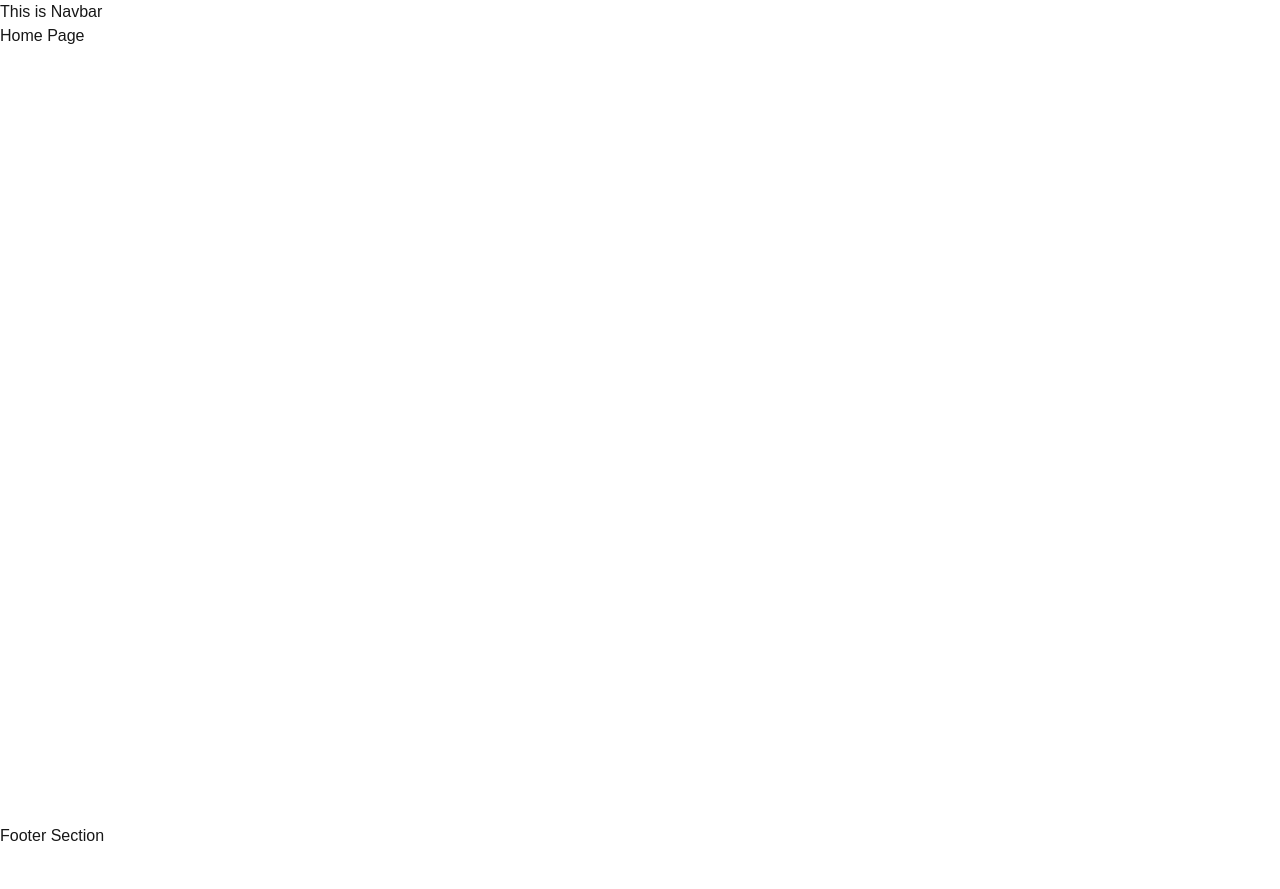
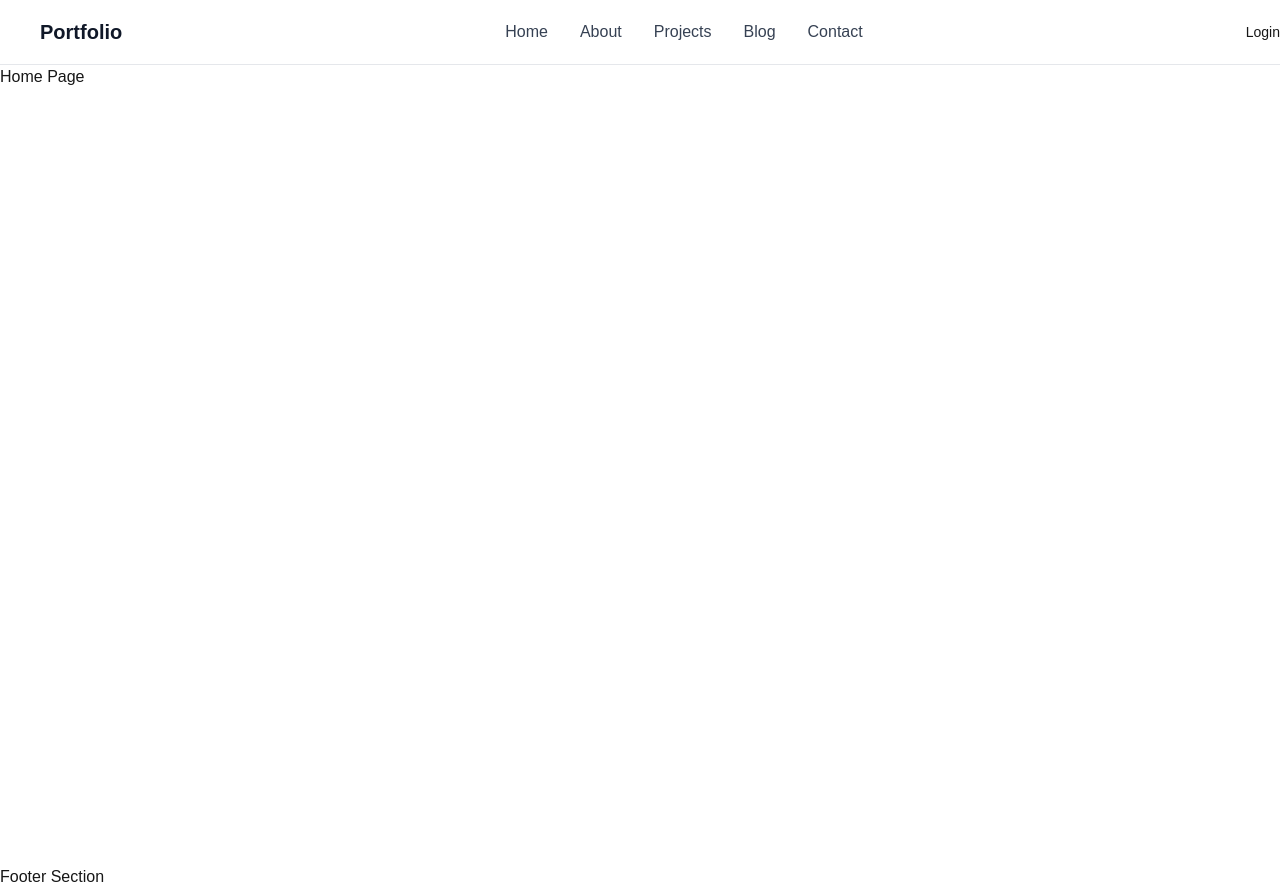
Before and after one commit to mdmasharafilhossain/Portfolio-builder-Client, a Next.js app: page / in a window 1280 px wide. Before the commit the page ends 848 px from the top, so only its background shows below. Built offline with nearby package versions, Linux system fonts and the light colour scheme.

Commit message:
Navbar Basi Deisgn Added

```diff
--- a/src/app/components/shared/Navbar/Navbar.tsx
+++ b/src/app/components/shared/Navbar/Navbar.tsx
@@ -1,9 +1,10 @@
+import Navigation from "./Navigation";
 
 
 const Navbar = () => {
     return (
-        <div>
-            <h1>This is Navbar</h1>
+        <div >
+            <Navigation/>
         </div>
     );
 };
--- /dev/null
+++ b/src/app/components/shared/Navbar/Navigation.tsx
@@ -0,0 +1,185 @@
+
+'use client';
+
+import React, { useState } from 'react';
+import Link from 'next/link';
+// import { useAuth } from '@/context/AuthContext';
+// import { useTheme } from '@/context/ThemeContext';
+import {
+  Sun,
+  Moon,
+  Menu,
+  X,
+  User,
+  LogOut,
+  Settings
+} from 'lucide-react';
+
+const Navigation: React.FC = () => {
+  const [isOpen, setIsOpen] = useState(false);
+  const [isProfileOpen, setIsProfileOpen] = useState(false);
+//   const { user, logout, isAuthenticated } = useAuth();
+//   const { theme, toggleTheme } = useTheme();
+
+  const navigation = [
+    { name: 'Home', href: '/' },
+    { name: 'About', href: '/#about' },
+    { name: 'Projects', href: '/#projects' },
+    { name: 'Blog', href: '/blogs' },
+    { name: 'Contact', href: '/#contact' },
+  ];
+
+//   const handleLogout = () => {
+//     logout();
+//     setIsProfileOpen(false);
+//   };
+const isAuthenticated = false;
+const user = { name: "John Doe" };
+const theme = 'light';
+  return (
+    <nav className="bg-white/80 dark:bg-dark-800/80 backdrop-blur-md border-b border-gray-200 dark:border-dark-700 sticky top-0 z-50 ">
+      <div className="container-custom container mx-auto ">
+        <div className="flex justify-between items-center h-16">
+          {/* Logo */}
+          <Link href="/" className="flex items-center space-x-2">
+            <div className="w-8 h-8 bg-gradient-primary rounded-lg flex items-center justify-center">
+              <span className="text-white font-bold text-sm">JD</span>
+            </div>
+            <span className="text-xl font-bold text-gray-900 dark:text-white">
+              Portfolio
+            </span>
+          </Link>
+
+          {/* Desktop Navigation */}
+          <div className="hidden md:flex items-center space-x-8">
+            {navigation.map((item) => (
+              <Link
+                key={item.name}
+                href={item.href}
+                className="text-gray-700 dark:text-gray-300 hover:text-primary-600 dark:hover:text-primary-400 font-medium transition-colors duration-200"
+              >
+                {item.name}
+              </Link>
+            ))}
+          </div>
+
+          {/* Desktop Actions */}
+          <div className="hidden md:flex items-center space-x-4">
+            {/* Theme Toggle */}
+            {/* <button
+              onClick={toggleTheme}
+              className="p-2 text-gray-600 dark:text-gray-400 hover:text-primary-600 dark:hover:text-primary-400 transition-colors duration-200"
+              aria-label="Toggle theme"
+            >
+              {theme === 'light' ? <Moon size={20} /> : <Sun size={20} />}
+            </button> */}
+
+            {/* Auth Section */}
+            {isAuthenticated ? (
+              <div className="relative">
+                <button
+                  onClick={() => setIsProfileOpen(!isProfileOpen)}
+                  className="flex items-center space-x-2 p-2 text-gray-700 dark:text-gray-300 hover:text-primary-600 dark:hover:text-primary-400 transition-colors duration-200"
+                >
+                  <User size={20} />
+                  <span className="font-medium">{user?.name}</span>
+                </button>
+
+                {isProfileOpen && (
+                  <div className="absolute right-0 mt-2 w-48 bg-white dark:bg-dark-800 rounded-lg shadow-lg border border-gray-200 dark:border-dark-700 py-2 z-50">
+                    <Link
+                      href="/dashboard"
+                      className="flex items-center space-x-2 px-4 py-2 text-gray-700 dark:text-gray-300 hover:bg-gray-100 dark:hover:bg-dark-700 transition-colors duration-200"
+                      onClick={() => setIsProfileOpen(false)}
+                    >
+                      <Settings size={16} />
+                      <span>Dashboard</span>
+                    </Link>
+                    <button
+                      onClick={handleLogout}
+                      className="flex items-center space-x-2 w-full px-4 py-2 text-red-600 hover:bg-gray-100 dark:hover:bg-dark-700 transition-colors duration-200"
+                    >
+                      <LogOut size={16} />
+                      <span>Logout</span>
+                    </button>
+                  </div>
+                )}
+              </div>
+            ) : (
+              <Link
+                href="/login"
+                className="btn-primary text-sm"
+              >
+                Login
+              </Link>
+            )}
+          </div>
+
+          {/* Mobile menu button */}
+          <div className="md:hidden flex items-center space-x-2">
+            {/* <button
+              onClick={toggleTheme}
+              className="p-2 text-gray-600 dark:text-gray-400"
+              aria-label="Toggle theme"
+            >
+              {theme === 'light' ? <Moon size={20} /> : <Sun size={20} />}
+            </button> */}
+
+            <button
+              onClick={() => setIsOpen(!isOpen)}
+              className="p-2 text-gray-600 dark:text-gray-400"
+              aria-label="Toggle menu"
+            >
+              {isOpen ? <X size={24} /> : <Menu size={24} />}
+            </button>
+          </div>
+        </div>
+
+        {/* Mobile Navigation */}
+        {isOpen && (
+          <div className="md:hidden bg-white dark:bg-dark-800 border-t border-gray-200 dark:border-dark-700 py-4">
+            <div className="flex flex-col space-y-4">
+              {navigation.map((item) => (
+                <Link
+                  key={item.name}
+                  href={item.href}
+                  className="text-gray-700 dark:text-gray-300 hover:text-primary-600 dark:hover:text-primary-400 font-medium transition-colors duration-200 py-2"
+                  onClick={() => setIsOpen(false)}
+                >
+                  {item.name}
+                </Link>
+              ))}
+              {isAuthenticated ? (
+                <>
+                  <Link
+                    href="/dashboard"
+                    className="text-gray-700 dark:text-gray-300 hover:text-primary-600 dark:hover:text-primary-400 font-medium transition-colors duration-200 py-2"
+                    onClick={() => setIsOpen(false)}
+                  >
+                    Dashboard
+                  </Link>
+                  {/* <button
+                    onClick={handleLogout}
+                    className="text-left text-red-600 hover:text-red-700 font-medium transition-colors duration-200 py-2"
+                  >
+                    Logout
+                  </button> */}
+                </>
+              ) : (
+                <Link
+                  href="/login"
+                  className="btn-primary text-center"
+                  onClick={() => setIsOpen(false)}
+                >
+                  Login
+                </Link>
+              )}
+            </div>
+          </div>
+        )}
+      </div>
+    </nav>
+  );
+};
+
+export default Navigation;
```
Also changed, not shown: package.json (+7 -6 lines), 1 other file (tests, documents, lock files or other folders).
